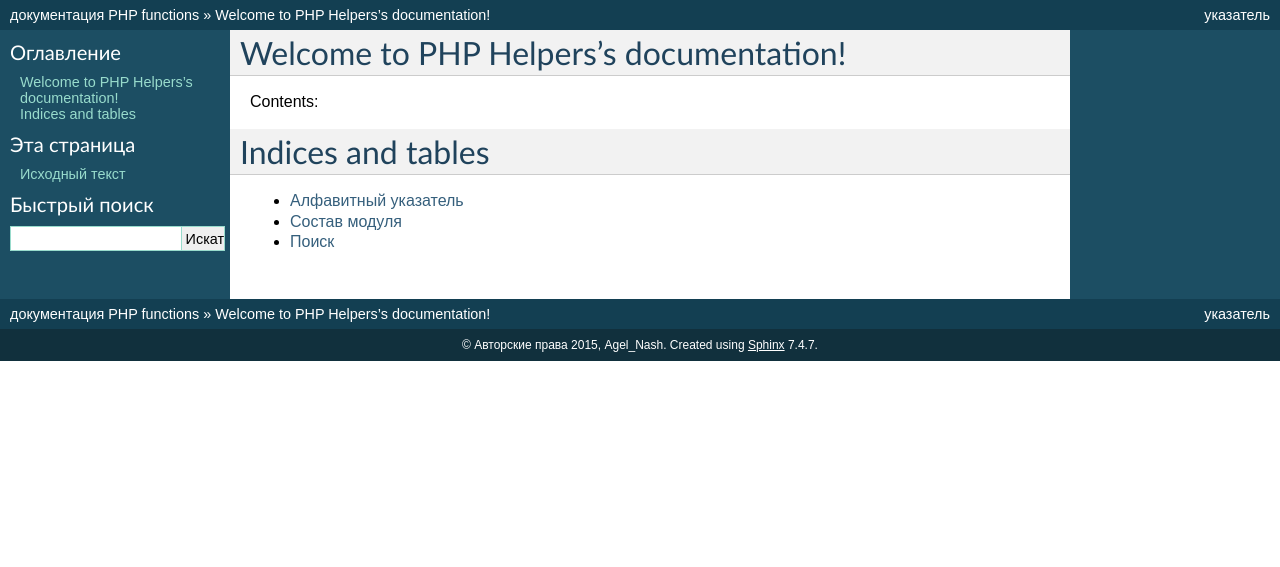
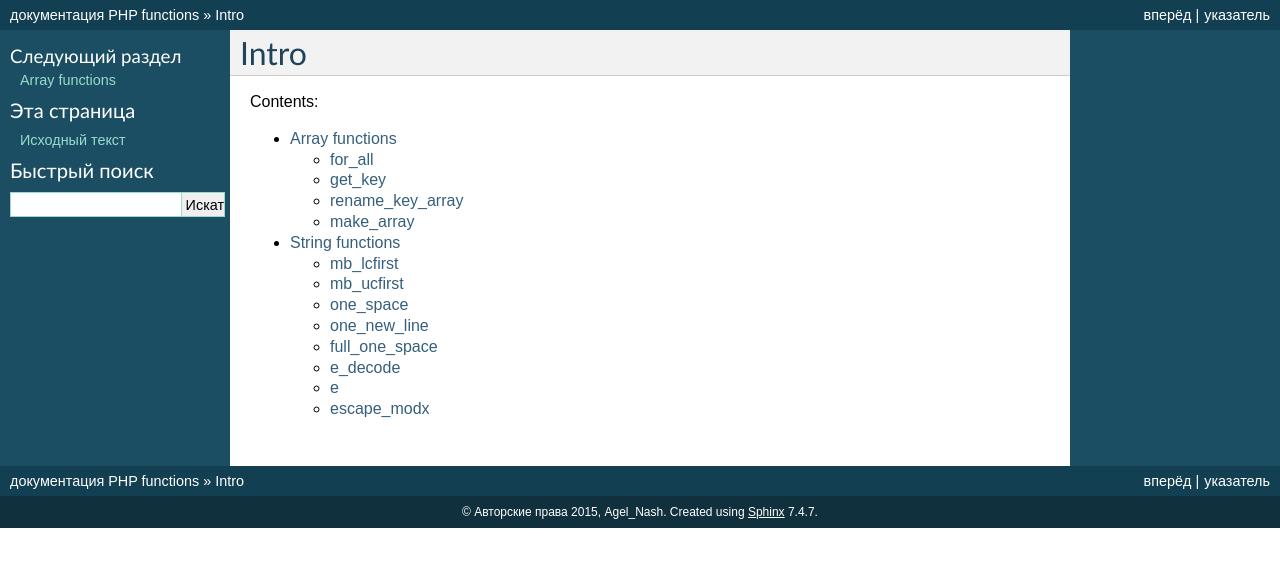
Before and after one commit to AgelxNash/functions, a Sphinx documentation site: the page built from docs/index.rst, in a window 1280 px wide. Shown: the top 567 px of the page. Built offline with Sphinx 7.4.7, drawn with Linux system fonts in a browser that asks for light colours.

Commit message:
Fix docs

```diff
--- a/docs/index.rst
+++ b/docs/index.rst
@@ -1,21 +1,15 @@
-.. PHP Helpers documentation master file, created by
+.. PHP functions documentation master file, created by
    sphinx-quickstart on Wed Feb 11 14:26:19 2015.
    You can adapt this file completely to your liking, but it should at least
    contain the root `toctree` directive.
 
-Welcome to PHP Helpers's documentation!
-=======================================
+Intro
+=====
 
 Contents:
 
 .. toctree::
     :maxdepth: 2
-        array_functions
-        string_functions
 
-Indices and tables
-==================
-
-* :ref:`genindex`
-* :ref:`modindex`
-* :ref:`search`
+    array_functions
+    string_functions
```
Also changed, not shown: docs/array_functions.rst (renamed from docs/array_funtions.rst), docs/conf.py (line endings or trailing spaces), docs/string_functions.rst (renamed from docs/string_funtions.rst), 1 other file.
